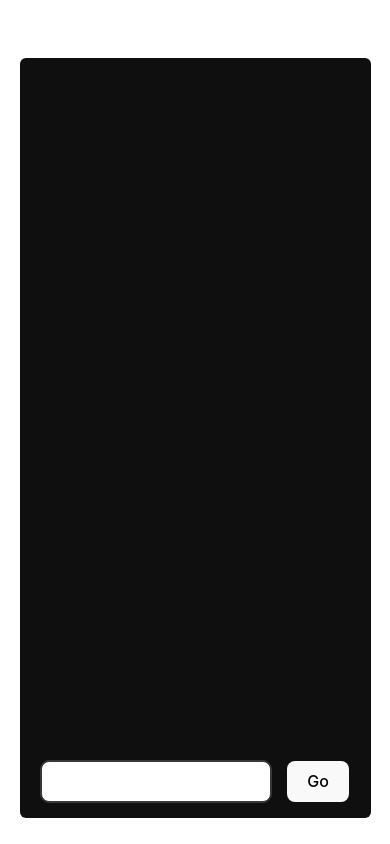
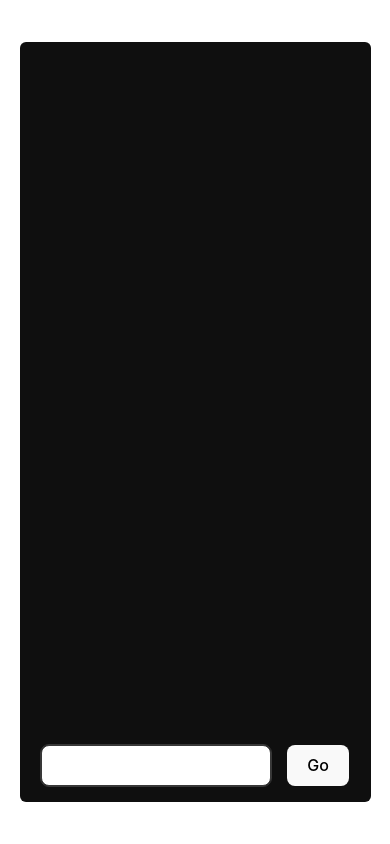
Before and after one commit to LalithYagnavalkya/recursive-component, a React (Vite) app: page / in a window 390 px wide. Built offline with nearby package versions, Linux system fonts and the light colour scheme.

Commit message:
fix height

```diff
--- a/src/App.css
+++ b/src/App.css
@@ -115,7 +115,7 @@ textarea::-webkit-scrollbar-thumb {
 
   .ourComponent {
     height: 90vh;
-    margin-top: 2rem;
+    margin-top: 0rem;
     width: fit-content;
   }
 
```
